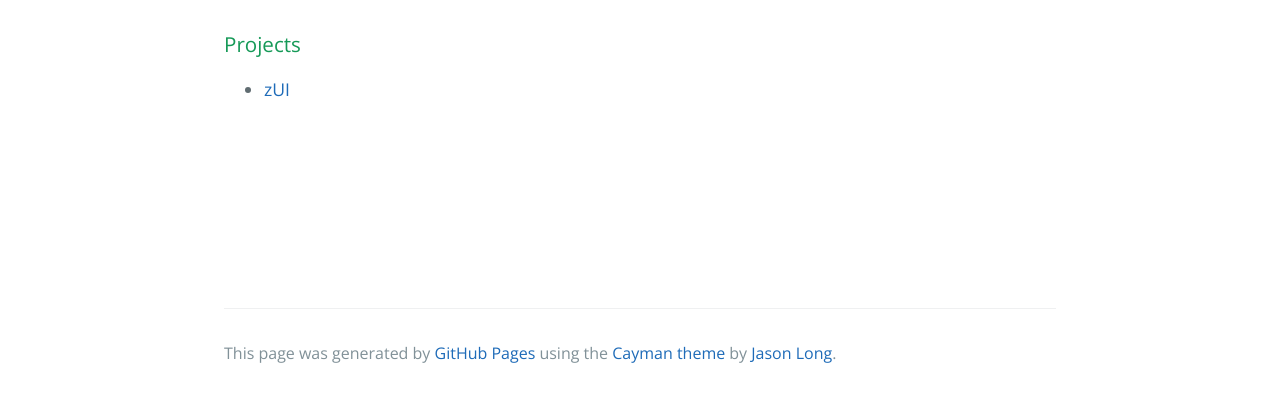
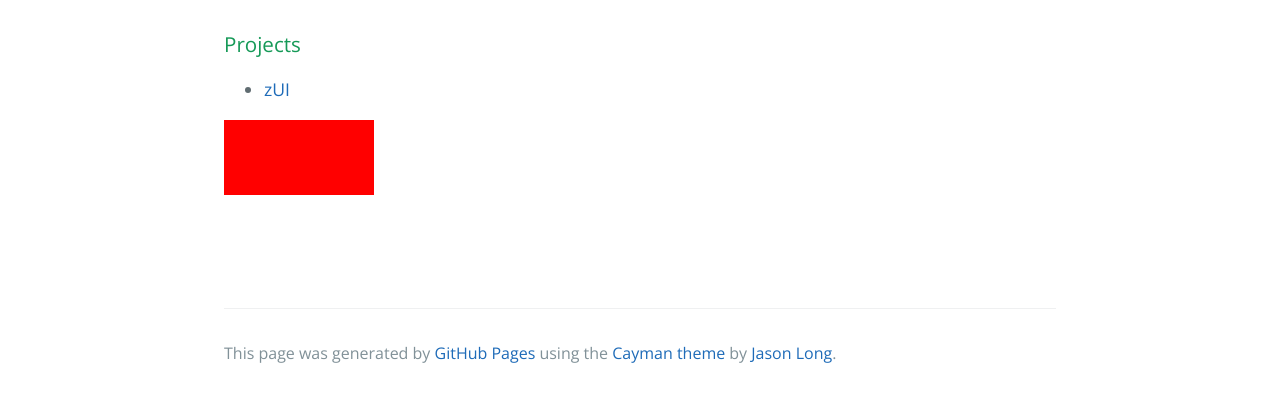
Before and after one commit to Krisis2254/Krisis2254.github.io, a plain HTML site: page index.html in a window 1280 px wide. Shown: the part 402-800 px from the top of the page. Drawn offline with nearby package versions, Linux system fonts and the light colour scheme.

Commit message:
Update index.html

```diff
--- a/index.html
+++ b/index.html
@@ -29,7 +29,7 @@
 </ul>
 <canvas id="derp"></canvas>
 <script>
-var canvas = document.getElementById("myCanvas");
+var canvas = document.getElementById("derp");
 var ctx = canvas.getContext("2d");
 ctx.fillStyle = "#FF0000";
 ctx.fillRect(0,0,150,75);
```
